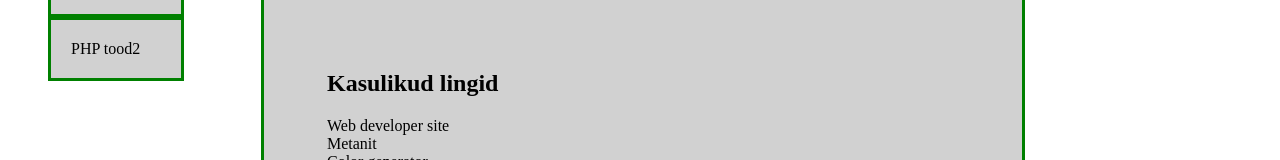
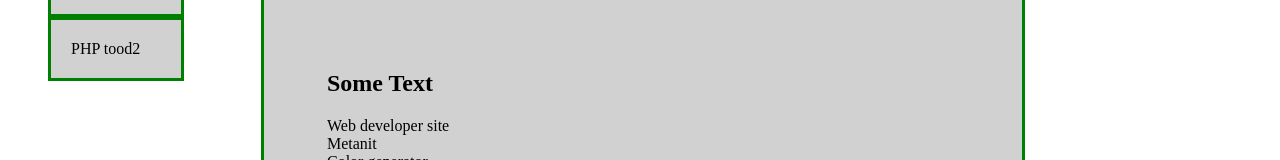
Before and after one commit to NikVin322/Just-a-simple-repository, a plain HTML site: page index.html in a window 1280 px wide. Shown: the part 219-379 px from the top of the page. Drawn offline with Linux system fonts and the light colour scheme.

Commit message:
text changed

```diff
--- a/index.html
+++ b/index.html
@@ -21,7 +21,7 @@
   </nav>
   <main>
   <!--TODO написать какой-нибудь текст-->
-    <h2>Kasulikud lingid</h2>
+    <h2>Some Text</h2>
 	<div id="tekst">
     <a href="https://www.w3schools.com/"target="_blank">Web developer site</a>
     <br><a href="https://www.metanit.com/"target="_blank">Metanit</a>
```
